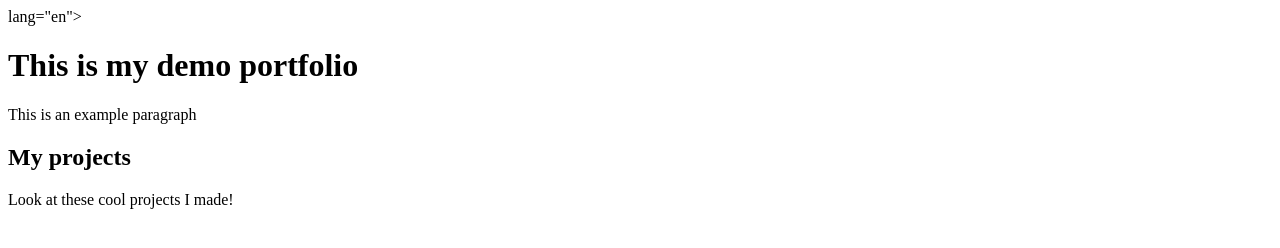
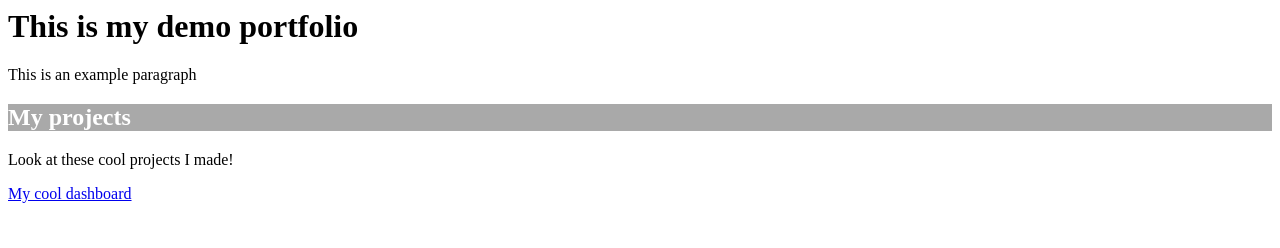
Before and after one commit to aly23-netizen/test_webpage_info_201, a plain HTML site: page index.html in a window 1280 px wide. Drawn offline with Linux system fonts and the light colour scheme.

Commit message:
Update index.html

```diff
--- a/index.html
+++ b/index.html
@@ -1,5 +1,9 @@
 <! DOCTYPE html>
-<html>lang="en">
+<html lang="en">
+<head>
+    <link rel="stylesheet" href="index.css">
+</head>
+
 <body>
 
 <h1>This is my demo portfolio</h1>
@@ -8,6 +12,9 @@
   <h2>My projects </h2>
   <p>Look at these cool projects I made!</p>
 
+  <p>
+  <a href="https://aly23-netizen.github.io/test_webpage_info_201/a7_kickstarter.html"> My cool dashboard </a>
+</p>
 
 
 
```
